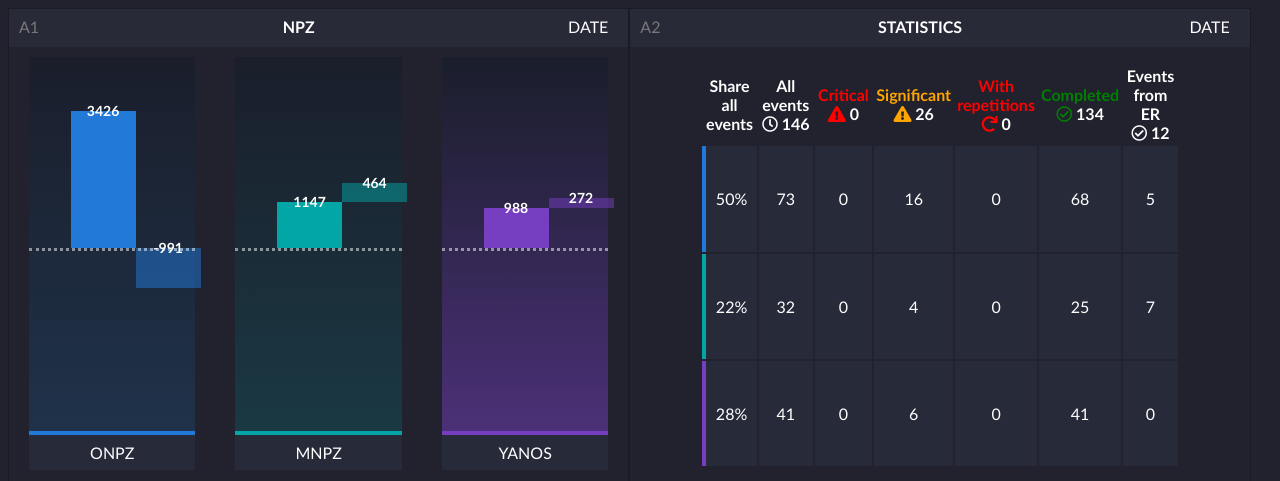
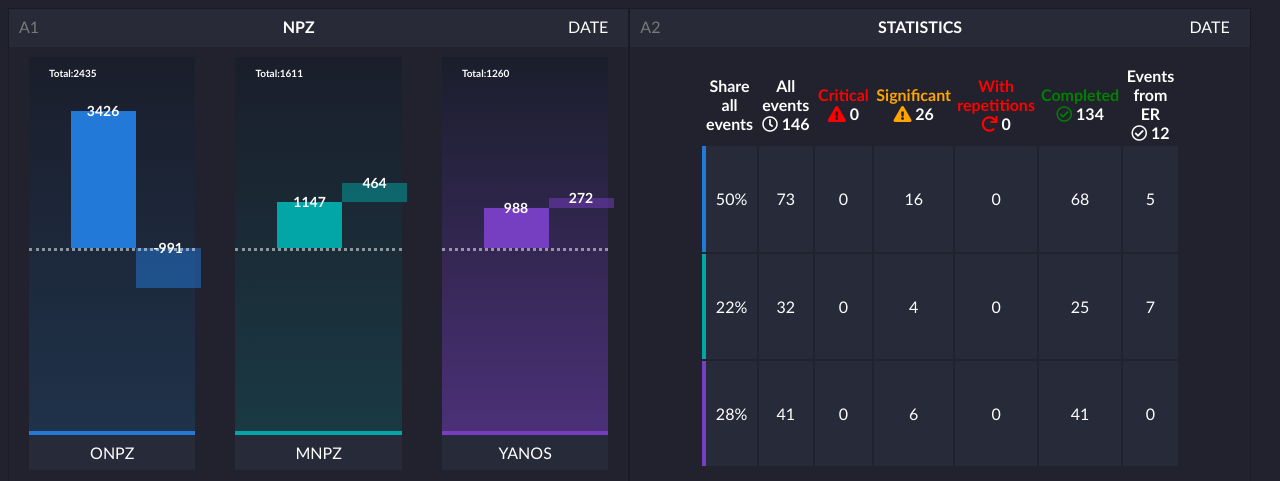
Before and after one commit to Abdikhaniyev/Practice, a plain HTML site: page index.html in a window 1280 px wide. Shown: the top 481 px of the page. Drawn offline with Linux system fonts and the light colour scheme.

Commit message:
added element

```diff
--- a/css/main.css
+++ b/css/main.css
@@ -76,6 +76,14 @@ body {
   position: relative;
   bottom: 222px;
   border-bottom: 3px dotted rgba(255, 255, 255, .5);
+}
+
+.total__value {
+  position: absolute;
+  margin: 10px 20px;
+  text-align: center;
+  font-size: 10px;
+  font-weight: 800;
 }
 
 .first__value, .second__value {
--- a/main.js
+++ b/main.js
@@ -1,9 +1,9 @@
 //widget 1
 const widget1 = document.getElementById('widget1');
 let objectsW1 = [
-  {'title': 'ONPZ',  'firstValue': '3426', 'secondValue': '-991'},
-  {'title': 'MNPZ',  'firstValue': '1147', 'secondValue': '464'},
-  {'title': 'YANOS', 'firstValue':  '988', 'secondValue': '272'}
+  {'title': 'ONPZ',  'firstValue': 3426, 'secondValue': -991},
+  {'title': 'MNPZ',  'firstValue': 1147, 'secondValue': 464},
+  {'title': 'YANOS', 'firstValue':  988, 'secondValue': 272}
 ];
 
 objectsW1.forEach(obj => {
@@ -19,6 +19,8 @@ objectsW1.forEach(obj => {
   secondValue.className = 'second__value';
   let objectName = document.createElement('div');
   objectName.className = 'object__name';
+  let totalValue = document.createElement('div');
+  totalValue.className = 'total__value';
 
   if (obj.title == 'ONPZ') {
     objectValue.style.background = '-webkit-linear-gradient(90deg, #1f324a, #1a1e2b)';
@@ -52,6 +54,8 @@ objectsW1.forEach(obj => {
   firstValue.innerHTML = obj.firstValue;
   secondValue.innerHTML = obj.secondValue;
   objectName.innerHTML = obj.title;
+  totalValue.innerHTML = 'Total:';
+  totalValue.insertAdjacentHTML('beforeend', obj.firstValue + obj.secondValue);
 
   if (obj.title == 'ONPZ') {
     objectName.style.borderTop = '4px solid #2279d8';
@@ -67,6 +71,7 @@ objectsW1.forEach(obj => {
   objectD.appendChild(objectValue);
   objectD.appendChild(objectName);
   objectD.appendChild(zeroLine);
+  objectValue.appendChild(totalValue);
   objectValue.appendChild(firstValue);
   objectValue.appendChild(secondValue);
 })
```
